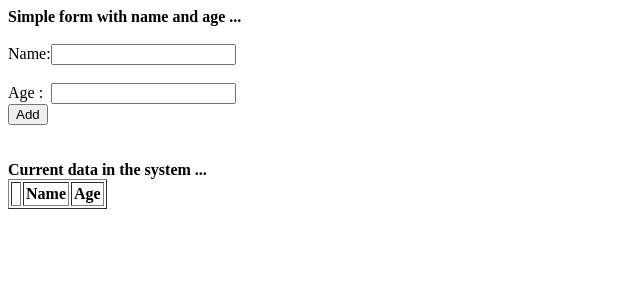
After one commit to Tyrese919/Bit-Feeling, a PHP site: page /test.html in a window 1280 px wide. The commit adds this page. Shown: the top 300 px of the page, without its empty margins (0-640 px from the left). Run offline with PHP 8.4, Linux system fonts and the light colour scheme.

Commit message:
finishing touches looks
changes to the liking of the product owner

```diff
--- a/classes.css
+++ b/classes.css
@@ -52,3 +52,7 @@ nav {
     background-color: lightblue;
     height: 300px;
 }
+* {
+    margin: 0;
+    padding: 0;
+}
--- a/feelings.css
+++ b/feelings.css
@@ -52,3 +52,7 @@ nav {
 body {
     background-color: whitesmoke;
 }
+* {
+    margin: 0;
+    padding: 0;
+}
--- a/home.html
+++ b/home.html
@@ -10,7 +10,7 @@
 
 <!--<div id="wrapper">-->
     <nav>
-        <img id="Logo" src="BitMoodtransparantedited.png">
+        <img id="Logo" src="BitMoodtransparantedited.png" alt="logo BitMood">
         <button class="button1"><a href="classes.html">Classes</a></button>
         <button class="button2"><a href="feelings.html">Feelings</a></button>
         <button class="button3"><a href="login.html">Login</a></button>
--- a/login.css
+++ b/login.css
@@ -75,3 +75,7 @@ nav {
     background-color: lightblue;
     height: 300px;
 }
+* {
+    margin: 0;
+    padding: 0;
+}
--- /dev/null
+++ b/test.html
@@ -0,0 +1,50 @@
+<!DOCTYPE html>
+<html>
+<head>
+  <script type="text/javascript">
+    function addRow() {
+      var myName = document.getElementById("name");
+      var age = document.getElementById("age");
+      var table = document.getElementById("myTableData");
+      var rowCount = table.rows.length;
+      var row = table.insertRow(rowCount);
+      row.insertCell(0).innerHTML= '<input type="button" value = "Delete" onClick="Javacsript:deleteRow(this)">';
+      row.insertCell(1).innerHTML= myName.value;
+      row.insertCell(2).innerHTML= age.value;
+    }
+
+    function deleteRow(obj) {
+      var index = obj.parentNode.parentNode.rowIndex;
+      var table = document.getElementById("myTableData");
+      table.deleteRow(index);
+    }
+
+  </script>
+  <title>HTML dynamic table using JavaScript</title>
+</head>
+<body onload="load()">
+<div id="myform">
+  <b>Simple form with name and age ...</b>
+  <br/><br/>
+  Name:<input type=text id="name">
+  <br/><br/>
+  Age :&nbsp;
+  <input type=number id="age">
+  <br/>
+  <input type="submit" id="add" value="Add" onclick="addRow()">
+</div>
+<br/><br/>
+<div id="mydata">
+  <b>Current data in the system ...</b>
+  <table id="myTableData"  border="1" cellpadding="2">
+    <tr>
+      <td>&nbsp;</td>
+      <td><b>Name</b></td>
+      <td><b>Age</b></td>
+    </tr>
+  </table>
+  &nbsp;
+
+</div>
+</body>
+</html>
```
Also changed, not shown: home.css (+8 -4 lines).
